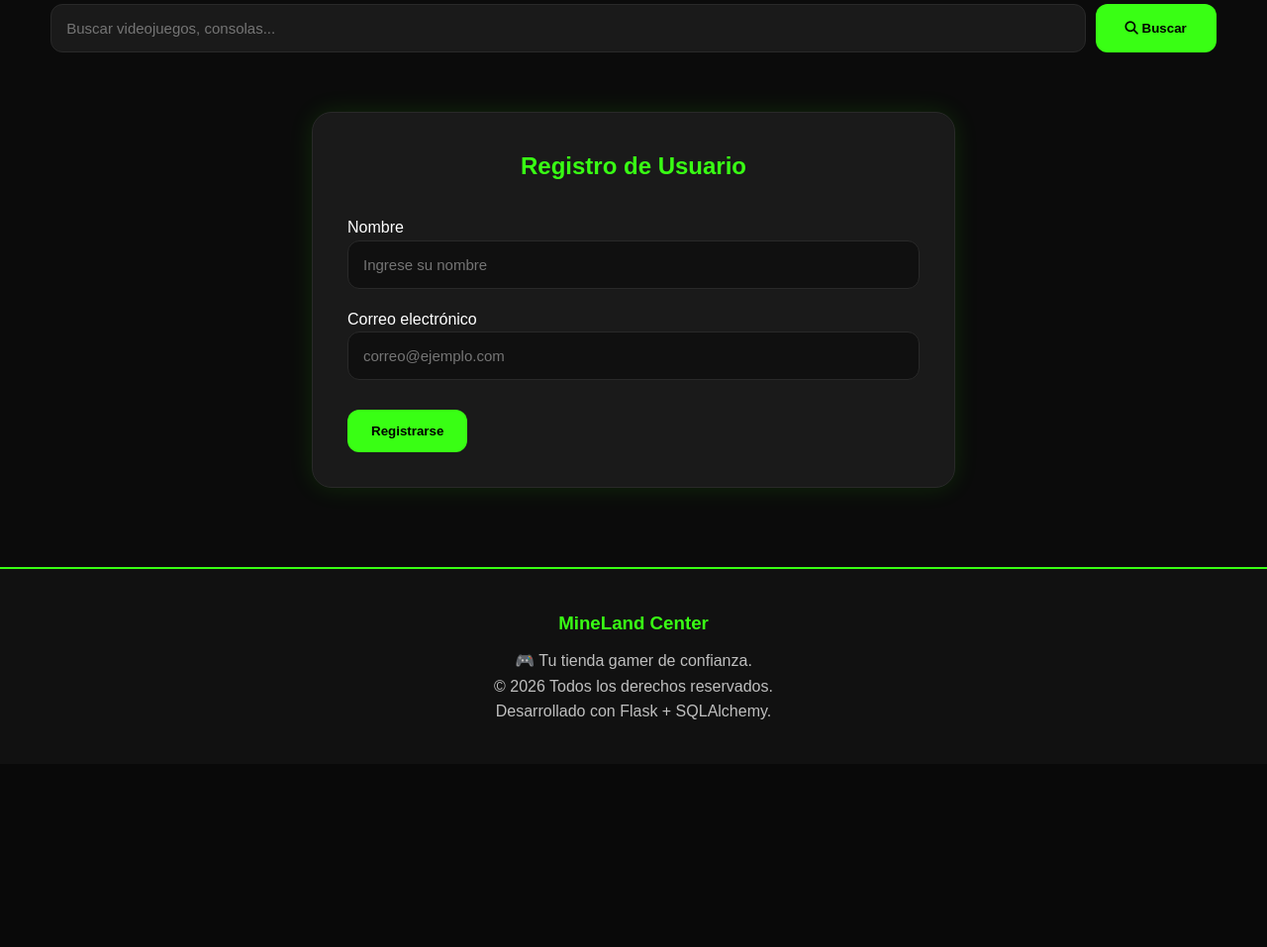
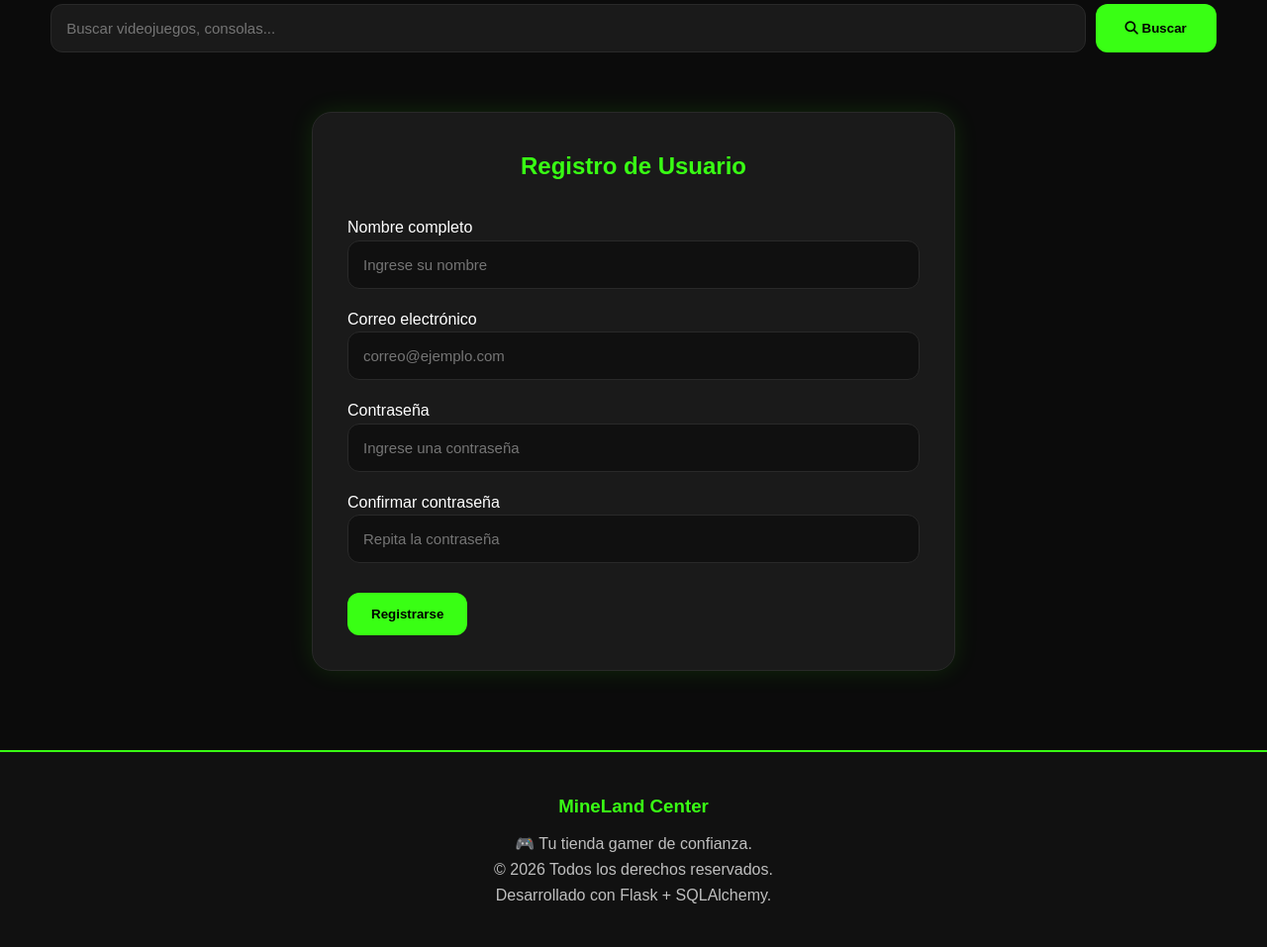
Before and after one commit to TheDark-15/Proyecto_MineLand, a Flask app: page /register_customer in a window 1280 px wide. Shown: the part 197-1154 px from the top of the page at 99% size. Before the commit the page ends 924 px from the top, so only its background shows below. Run offline with Flask 3, Linux system fonts and the light colour scheme; parts of the project's set-up code (start-up, migrations or seed data) failed here and were passed over.

Commit message:
Update register.html

```diff
--- a/templates/register.html
+++ b/templates/register.html
@@ -22,7 +22,7 @@
 
         <div class="form-group">
 
-            <label>Nombre</label>
+            <label>Nombre completo</label>
 
             <input
                 type="text"
@@ -46,6 +46,32 @@
 
         </div>
 
+        <div class="form-group">
+
+            <label>Contraseña</label>
+
+            <input
+                type="password"
+                name="password"
+                placeholder="Ingrese una contraseña"
+                required
+            >
+
+        </div>
+
+        <div class="form-group">
+
+            <label>Confirmar contraseña</label>
+
+            <input
+                type="password"
+                name="confirm_password"
+                placeholder="Repita la contraseña"
+                required
+            >
+
+        </div>
+
         <div class="form-actions">
 
             <button
```
